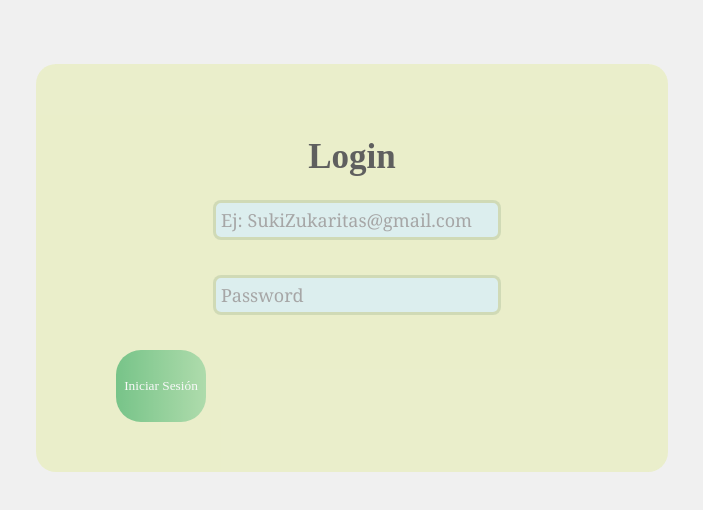
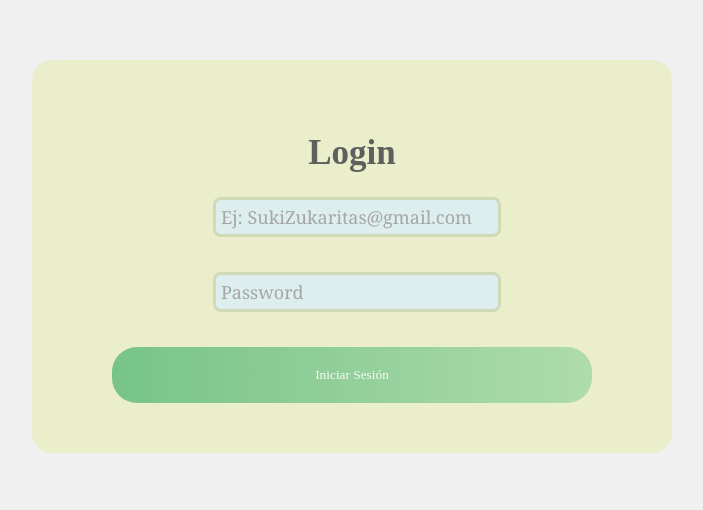
Before and after one commit to ivongr/LoginReact, a React app: page / in a window 1280 px wide. Shown: the part 140-650 px from the top of the page, without its empty margins (288-991 px from the left). Built offline with nearby package versions, Linux system fonts and the light colour scheme; the HTML template or start-up script is replaced by a standard one.

Commit message:
style: modifica el archivo css

```diff
--- a/src/index.css
+++ b/src/index.css
@@ -1,3 +1,10 @@
+
+html, body {
+  margin: 0;
+  padding: 0;
+  height: 100%;
+  width: 100%;
+}
 
 #root {
   height: 50%;
@@ -58,20 +65,18 @@
 }
 
 
-.btn.success {
+.btn {
   border:none;
   color:white;
-  /*padding: 20px 15px;*/
+  padding: 20px 15px;
   font-family :'Times New Roman', Times, serif;
   cursor: pointer;
-  height: 72px;
-  width: 90px;
   border-radius: 25px;
   cursor: pointer;
-  background-image: linear-gradient(to right, #28a745,
-  #56c150b3)
 }
 
+.success {background-image: linear-gradient(to right, #28a745,
+  #56c150b3);}
 
 
 .pulse-effect:active {
```
